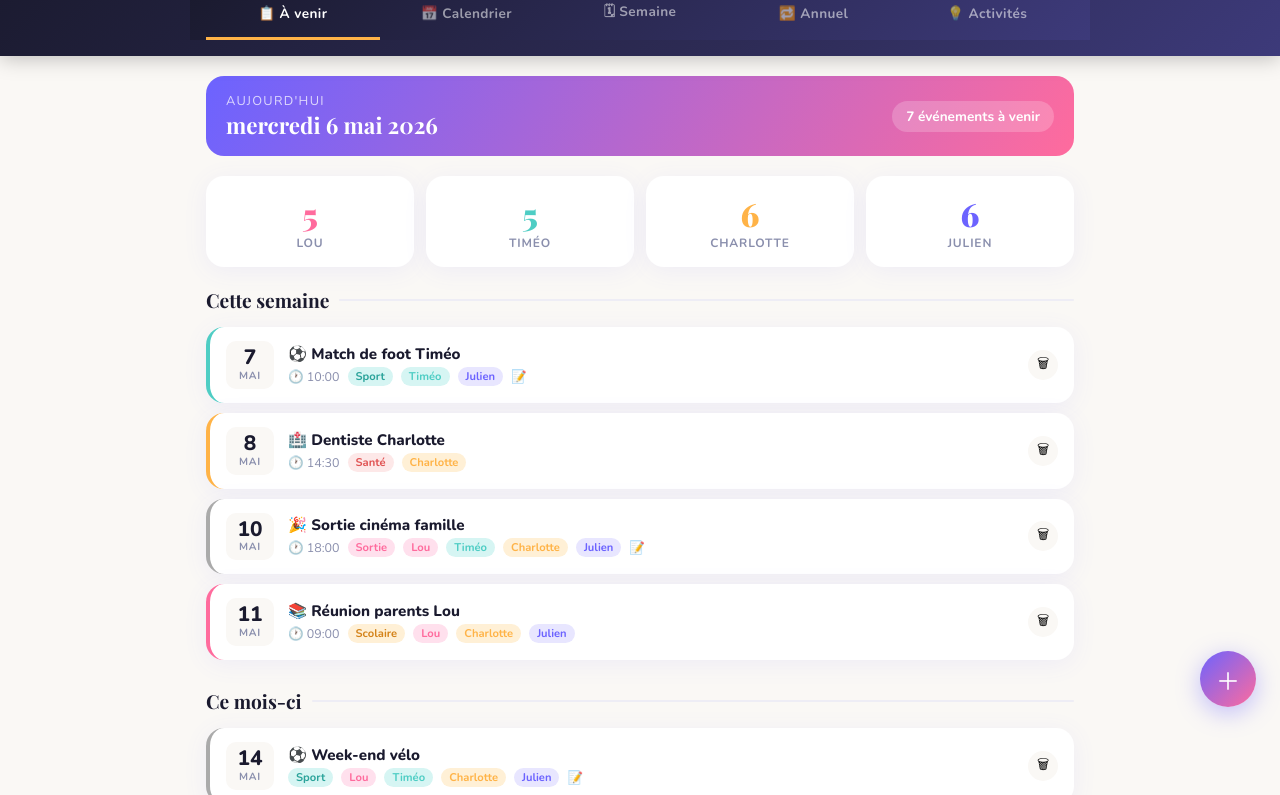
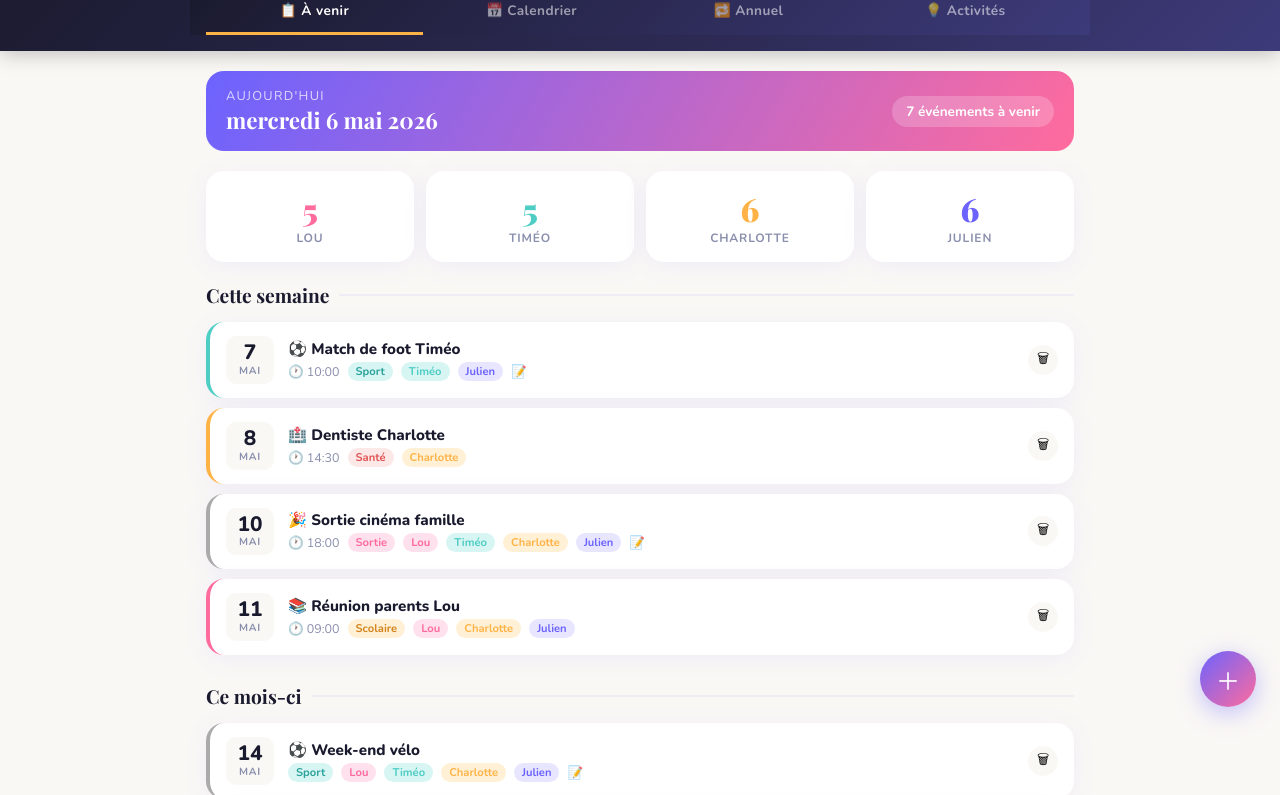
Before and after one commit to julienfaugere-ship-it/MyAgenda, a plain HTML site: page index.html in a window 1280 px wide. Shown: the part 69-864 px from the top of the page. Drawn offline with nearby package versions, Linux system fonts and the light colour scheme.

Commit message:
Update index.html

```diff
--- a/index.html
+++ b/index.html
@@ -589,7 +589,6 @@
   <div class="tabs">
     <button class="tab-btn active" onclick="showTab('upcoming')">📋 À venir</button>
     <button class="tab-btn" onclick="showTab('calendar')">📅 Calendrier</button>
-    <button class="tab-btn" onclick="showTab('week')">🗓 Semaine</button>
     <button class="tab-btn" onclick="showTab('annual')">🔁 Annuel</button>
     <button class="tab-btn" onclick="showTab('ideas')">💡 Activités</button>
   </div>
```
